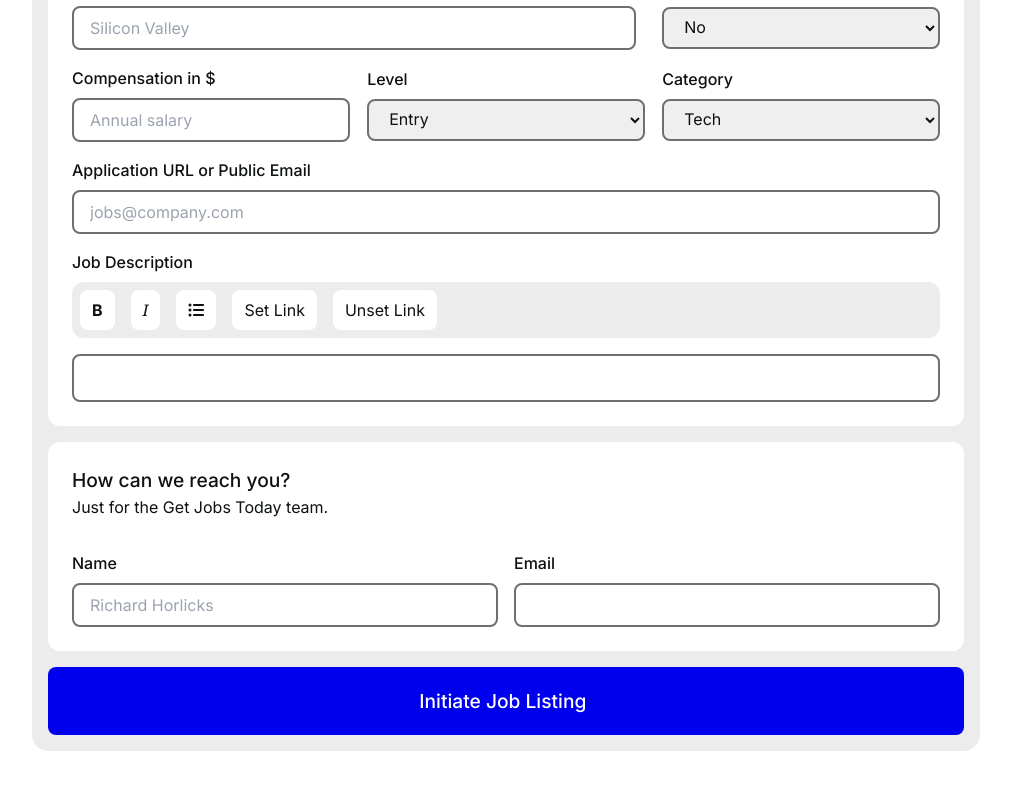
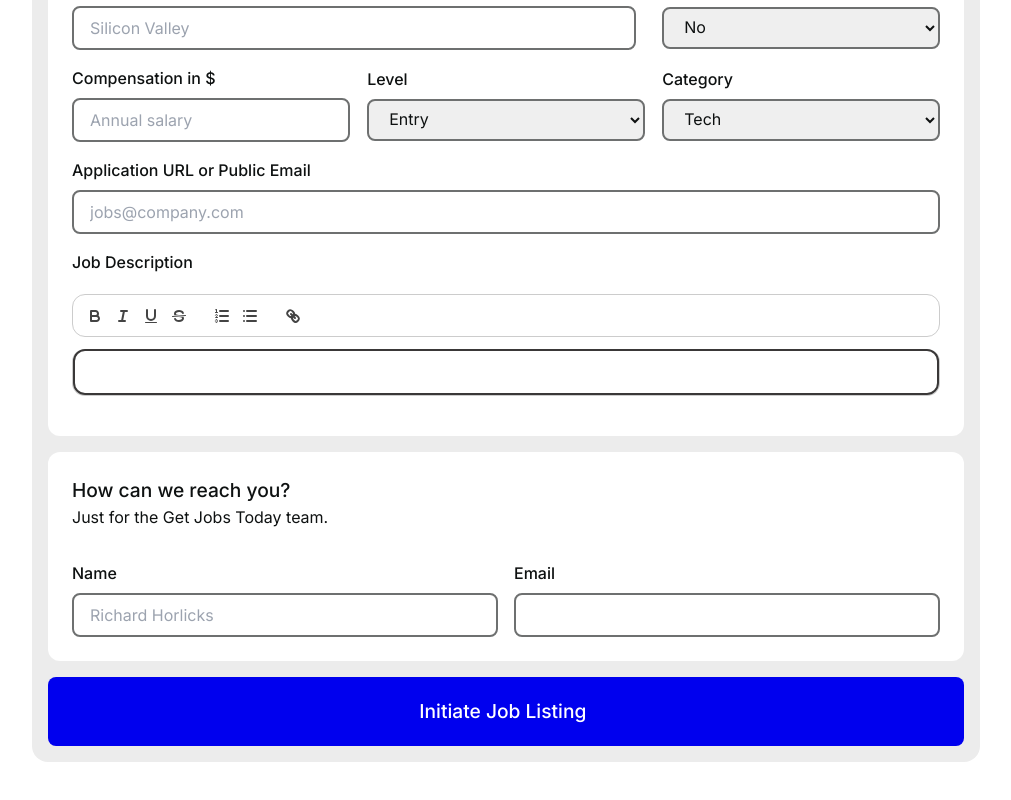
Before and after one commit to jobfinder456/Frontend, a Next.js app: page /postjob in a window 1280 px wide. Shown: the part 815-1615 px from the top of the page, without its empty margins (134-1145 px from the left). Built offline with nearby package versions, Linux system fonts and the light colour scheme; no server answers.

Commit message:
text editor redesigned

```diff
--- a/src/components/Form.jsx
+++ b/src/components/Form.jsx
@@ -1,6 +1,6 @@
 "use client";
 import React, { useEffect, useState } from "react";
-import Tiptap from "./Tiptap";
+import QuillEditor from "./QuillEditor/index"
 import axios from "axios";
 
 function Form({ onSubmit, setJobDetails, jobDetails, isEdit }) {
@@ -132,7 +132,6 @@ function Form({ onSubmit, setJobDetails, jobDetails, isEdit }) {
               onChange={handleFileChange}
               disabled
             /> */}
-
           </div>
         </div>
 
@@ -326,13 +325,13 @@ function Form({ onSubmit, setJobDetails, jobDetails, isEdit }) {
             />
           </div>
 
-          <div className="flex flex-col w-[100%] gap-[0.5rem]">
+          <div className="flex flex-col w-[100%] gap-[0.5rem] pb-[1rem]">
             <label htmlFor="jobDesc" className="form-label">
               Job Description
             </label>
-            <Tiptap
-              setDesc={handleDescriptionChange}
-              oldDesc={jobDetails.description}
+            <QuillEditor
+              value={jobDetails.description}
+              onChange={handleDescriptionChange}
             />
           </div>
         </div>
--- /dev/null
+++ b/src/components/QuillEditor/index.jsx
@@ -0,0 +1,52 @@
+"use client";
+
+import React, { useEffect, useRef } from 'react';
+import dynamic from 'next/dynamic';
+import 'react-quill/dist/quill.snow.css';
+import './style.css';
+
+const QuillNoSSR = dynamic(() => import('react-quill'), {
+  ssr: false,
+  loading: () => <p>Loading editor...</p>,
+});
+
+const QuillEditor = ({ value, onChange, editorClassName, toolbarClassName }) => {
+  const quillRef = useRef(null);
+
+  const modules = {
+    toolbar: [
+      ['bold', 'italic', 'underline', 'strike'],
+      [{ 'list': 'ordered'}, { 'list': 'bullet' }],
+      ['link'],
+    ],
+  };
+
+  const formats = [
+    'bold', 'italic', 'underline', 'strike',
+    'list', 'bullet',
+    'link'
+  ];
+
+  useEffect(() => {
+    if (quillRef.current) {
+      const quill = quillRef.current.getEditor();
+      quill.root.setAttribute('spellcheck', 'false');
+    }
+  }, []);
+
+  return (
+    <div className={`quill-wrapper ${toolbarClassName}`}>
+      <QuillNoSSR
+        ref={quillRef}
+        theme="snow"
+        value={value}
+        onChange={onChange}
+        modules={modules}
+        formats={formats}
+        className={` ${editorClassName}`}
+      />
+    </div>
+  );
+};
+
+export default QuillEditor;
--- /dev/null
+++ b/src/components/QuillEditor/style.css
@@ -0,0 +1,31 @@
+.custom-editor .ql-container {
+    border: 2px solid #000;
+    border-radius: 0 0 4px 4px;
+    background-color: #f9f9f9;
+  }
+
+  .custom-toolbar .ql-toolbar {
+    border: 2px solid #000;
+    border-radius: 4px 4px 0 0;
+    background-color: #e0e0e0;
+  }
+
+  .custom-toolbar .ql-toolbar button {
+    margin: 0 5px;
+  }
+
+  .custom-toolbar .ql-toolbar button:hover {
+    color: #06c;
+  }
+
+  .ql-editor {
+    border: 2px solid #3a3838;
+    border-radius: 12px;
+  }
+
+  .ql-snow {
+    border: 0px;
+    outline: #06c;
+    border-radius: 13px;
+    margin-top: 12px;
+  }
--- a/src/components/Tiptap.jsx
+++ /dev/null
@@ -1,144 +0,0 @@
-"use client";
-
-import StarterKit from "@tiptap/starter-kit";
-import { FaListUl } from "react-icons/fa6";
-import "./tiptap.css";
-import Italic from "@tiptap/extension-italic";
-import ListItem from "@tiptap/extension-list-item";
-import BulletList from "@tiptap/extension-bullet-list";
-import Link from "@tiptap/extension-link";
-import Heading from "@tiptap/extension-heading";
-import Bold from "@tiptap/extension-bold";
-import Document from "@tiptap/extension-document";
-import Paragraph from "@tiptap/extension-paragraph";
-import Text from "@tiptap/extension-text";
-import { EditorContent, useEditor } from "@tiptap/react";
-import React, { useCallback, useEffect } from "react";
-import { cn } from "@/lib/utils";
-import classNames from "classnames";
-
-const Tiptap = ({ setDesc, oldDesc }) => {
-  const editor = useEditor({
-    editorProps: {
-      attributes: {
-        class: cn(
-          "prose max-w-none [&_ol]:list-decimal [&_ul]:list-disc",
-          classNames
-        ),
-      },
-    },
-    extensions: [
-      Document,
-      Paragraph,
-      Text,
-      Bold,
-      Italic,
-      BulletList,
-      ListItem,
-      Heading.configure({
-        levels: [1, 2, 3],
-      }),
-      Link.configure({
-        openOnClick: false,
-        autolink: true,
-      }),
-    ],
-    content: "",
-    onUpdate({ editor }) {
-      setDesc(editor.getHTML());
-    },
-  });
-
-  useEffect(() => {
-    if (editor && oldDesc) {
-      editor.commands.setContent(oldDesc, false); // Update content only if oldDesc is not empty
-    }
-  }, [editor, oldDesc]);
-
-  const setLink = useCallback(() => {
-    const previousUrl = editor.getAttributes("link").href;
-    const url = window.prompt(
-      'Please enter the URL you want to embed "https://..." ',
-      previousUrl
-    );
-
-    // cancelled
-    if (url === null) {
-      return;
-    }
-
-    // empty
-    if (url === "") {
-      editor.chain().focus().extendMarkRange("link").unsetLink().run();
-
-      return;
-    }
-
-    // update link
-    editor.chain().focus().extendMarkRange("link").setLink({ href: url }).run();
-  }, [editor]);
-
-  if (!editor) {
-    return null;
-  }
-
-  return (
-    <div className="w-[100%] flex flex-col gap-[1rem]">
-      <div className="flex-grow-0 bg-background flex justify-start gap-[1rem] p-[0.5rem] rounded-[12px] text-[1rem]">
-        {/* Bold */}
-        <button
-          onClick={() => editor.chain().focus().toggleBold().run()}
-          className={`${
-            editor.isActive("bold") ? "is-active" : ""
-          } bg-white px-[0.75rem] py-[0.5rem] rounded-[8px] font-bold`}
-        >
-          B
-        </button>
-
-        {/* Italic */}
-        <button
-          onClick={() => editor.chain().focus().toggleItalic().run()}
-          className={`${
-            editor.isActive("italic") ? "is-active" : ""
-          } bg-white px-[0.75rem] py-[0.5rem] rounded-[8px] font-serif italic`}
-        >
-          I
-        </button>
-
-        {/* List */}
-
-        <button
-          onClick={() => editor.chain().focus().toggleBulletList().run()}
-          className={`${
-            editor.isActive("bulletList") ? "is-active" : ""
-          } bg-white px-[0.75rem] py-[0.5rem] rounded-[8px]`}
-        >
-          <FaListUl />
-        </button>
-
-        {/* Link */}
-
-        <button
-          onClick={setLink}
-          className={`${
-            editor.isActive("link") ? "is-active" : ""
-          } bg-white px-[0.75rem] py-[0.5rem] rounded-[8px]`}
-        >
-          Set Link
-        </button>
-
-        <button
-          className="bg-white px-[0.75rem] py-[0.5rem] rounded-[8px]"
-          onClick={() => editor.chain().focus().unsetLink().run()}
-          disabled={!editor.isActive("link")}
-        >
-          Unset Link
-        </button>
-      </div>
-
-      <EditorContent editor={editor} className="form-inp bg-white rounded-[8px]" />
-    </div>
-  );
-};
-
-export default Tiptap;
--- a/src/components/tiptap.css
+++ /dev/null
@@ -1,37 +0,0 @@
-.tiptap {
-    > * + * {
-      margin-top: 0.5em;
-    }
-
-    a {
-      color: #0000EE;
-      text-decoration: underline;
-    }
-
-    code {
-      background-color: rgba(#616161, 0.1);
-      border-radius: 0.25em;
-      box-decoration-break: clone;
-      color: #616161;
-      font-size: 0.9rem;
-    }
-
-    > * + * {
-      margin-top: 0em;
-    }
-
-    ul,
-    ol {
-      padding: 0 1rem;
-    }
-
-    p {
-      margin-bottom: 0rem;
-    }
-
-  }
-
-
-*:focus {
-  outline: none;
-}
```
Also changed, not shown: package.json (+2 -10 lines), 1 other file (tests, documents, lock files or other folders). Lines whose indentation alone changed are shown as unchanged.
